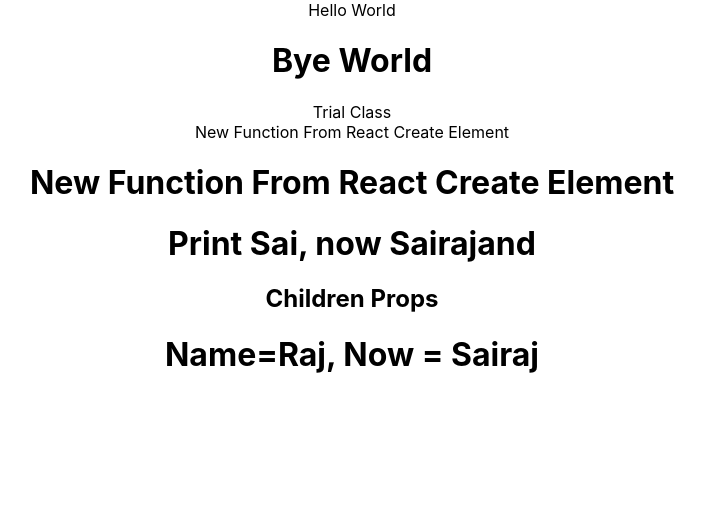
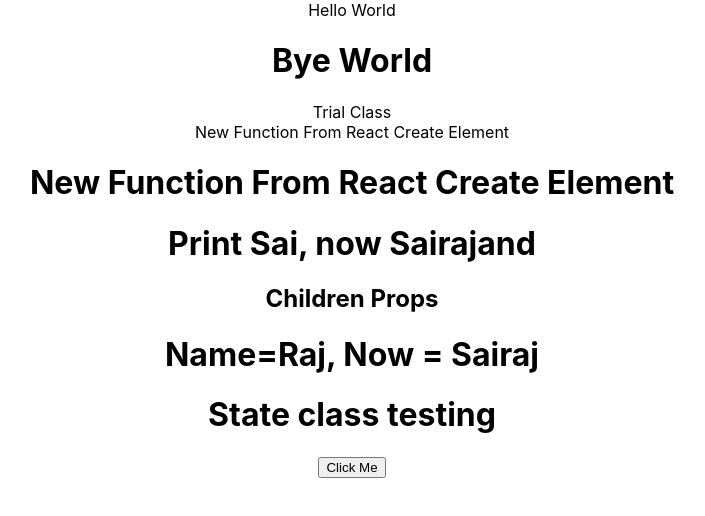
Before and after one commit to TartejBrothers/Learning-React, a React (Create React App) app: page / in a window 1280 px wide. Shown: the top 516 px of the page, without its empty margins (288-993 px from the left). Built offline with nearby package versions, Linux system fonts and the light colour scheme.

Commit message:
State using Class

```diff
--- a/src/App.js
+++ b/src/App.js
@@ -3,6 +3,7 @@
 import Trial from "./components/class.jsx";
 import PropsClass from "./components/propsclass.jsx";
 import PrintFunc from "./components/props.jsx";
+import StateClass from "./components/componentstate.jsx";
 import { Trialnew, TrialFunc } from "./components/createreact.jsx";
 function App() {
   return (
@@ -16,6 +17,7 @@
         <h2>Children Props</h2>
       </PrintFunc>
       <PropsClass name="Raj" newname="Sairaj" />
+      <StateClass />
     </div>
   );
 }
--- /dev/null
+++ b/src/components/componentstate.jsx
@@ -0,0 +1,22 @@
+import React, { Component } from "react";
+
+class StateClass extends Component {
+  constructor() {
+    super();
+    this.state = {
+      message: "State class testing",
+    };
+  }
+  messagechange = () => {
+    this.setState({ message: "State class changed " });
+  };
+  render() {
+    return (
+      <div>
+        <h1>{this.state.message}</h1>
+        <button onClick={() => this.messagechange()}>Click Me</button>
+      </div>
+    );
+  }
+}
+export default StateClass;
```
